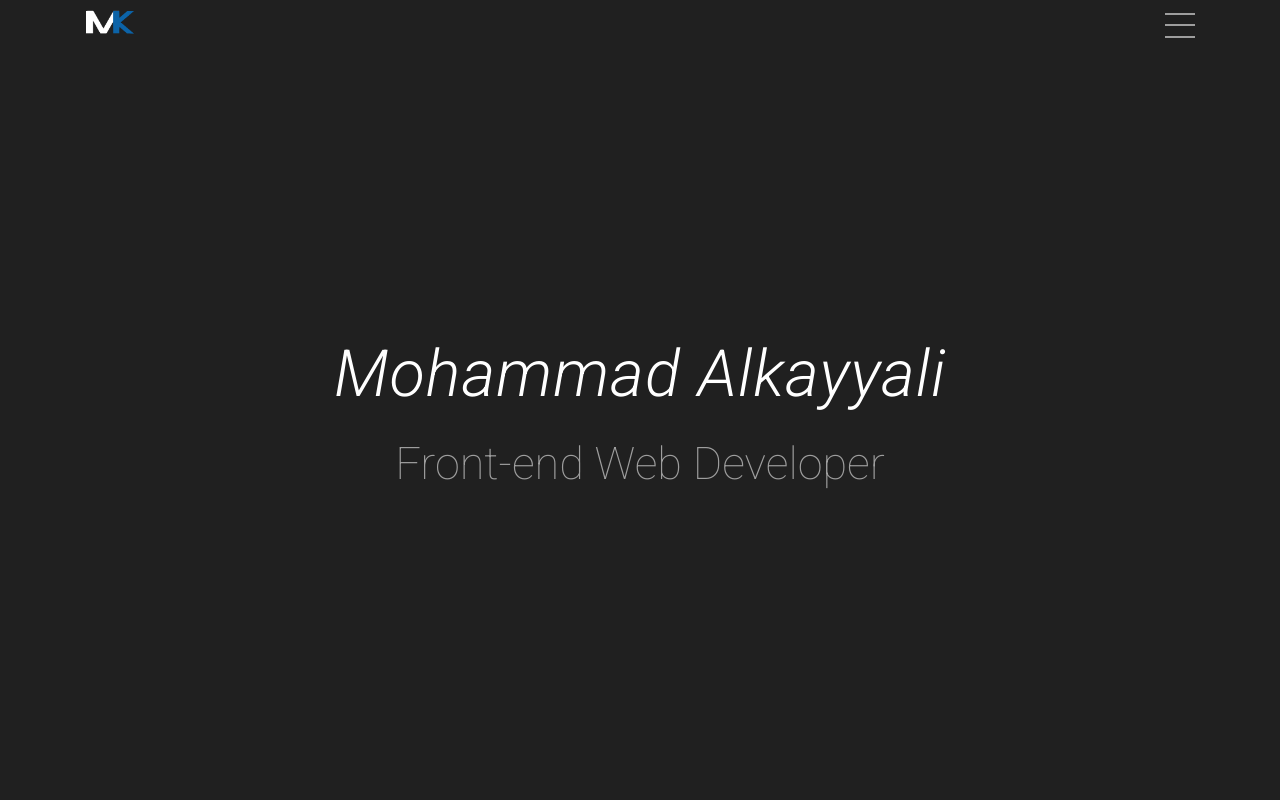
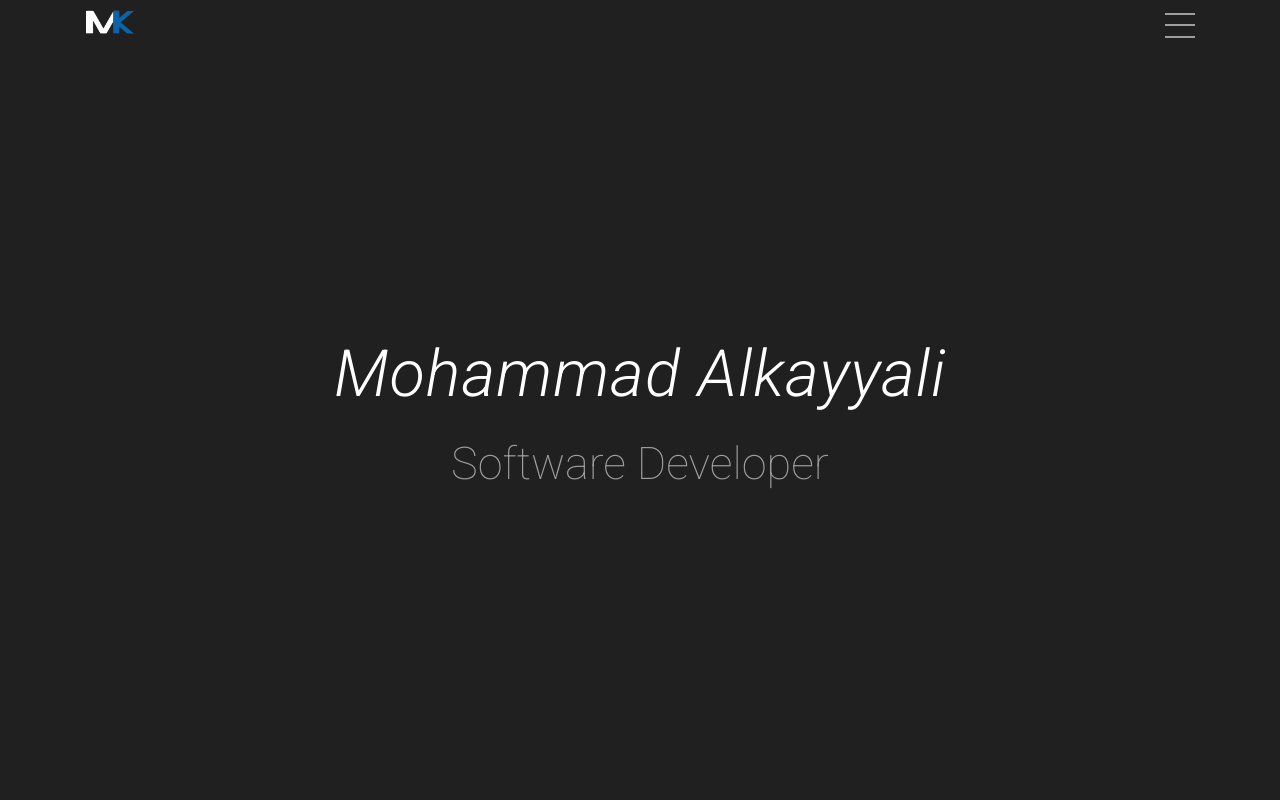
Before and after one commit to mhmd-k/my-portfolio-react, a React (Create React App) app: page / in a window 1280 px wide. Shown: the top 800 px of the page. Built offline with nearby package versions, Linux system fonts and the light colour scheme; a web font is replaced by a local one.

Commit message:
Update Home.js

```diff
--- a/src/pages/Home.js
+++ b/src/pages/Home.js
@@ -8,7 +8,7 @@ function Home() {
       <div className="landing" id="home">
         <div key={theme} className="container">
           <h1 className="animated">Mohammad Alkayyali</h1>
-          <p className="animated">Front-end Web Developer</p>
+          <p className="animated">Software Developer</p>
         </div>
       </div>
     </main>
```
